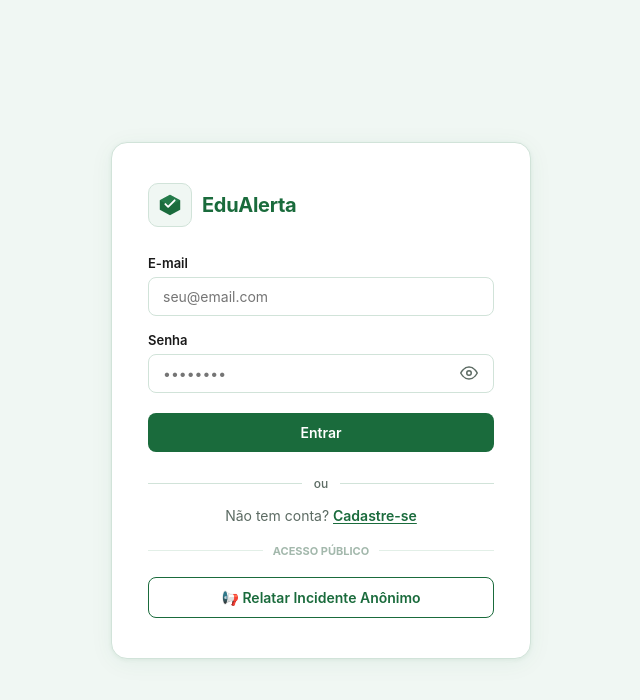
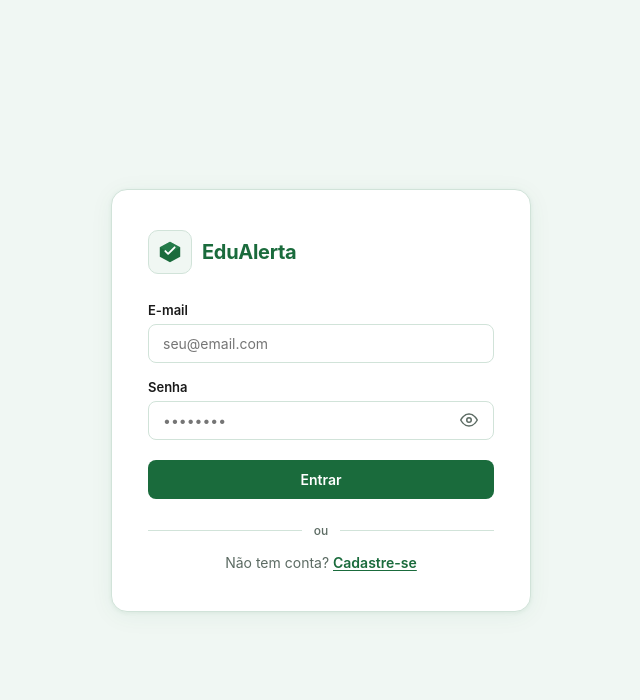
Before and after one commit to aleatorio101/AEP-5S-2BIM, a React app in the folder frontend/: page / in a window 1280 px wide. Shown: the top 700 px of the page, without its empty margins (319-959 px from the left). Built offline with nearby package versions, Linux system fonts and the light colour scheme; the HTML template or start-up script is replaced by a standard one.

Commit message:
Mudanças para limpar o codio

```diff
--- a/frontend/src/components/panels/AdminChamadosPanel.jsx
+++ b/frontend/src/components/panels/AdminChamadosPanel.jsx
@@ -678,7 +678,7 @@ const styles = {
             fontSize: '13px',
             color: '#2C3E35',
             lineHeight: '1.4',
-            whiteSpace: 'pre-wrap', // Preserva as quebras de linha que o cidadão digitou
+            whiteSpace: 'pre-wrap',
         },
         evidenceGrid: {
             display: 'flex',
@@ -718,19 +718,18 @@ const styles = {
             overflow: 'hidden',
             textOverflow: 'ellipsis',
         },
-        // Adicione junto com os outros estilos de evidência lá embaixo:
         evidenceLink: {
             display: 'flex',
             flexDirection: 'column',
             alignItems: 'center',
             gap: '4px',
-            textDecoration: 'none', // Remove o sublinhado azul do link
+            textDecoration: 'none',
             color: 'inherit',
             width: '100%',
             height: '100%',
         },
         evidenceCard: {
-            width: '100px', // Aumentei ligeiramente para caber o texto de ação
+            width: '100px',
             display: 'flex',
             flexDirection: 'column',
             alignItems: 'center',
--- a/frontend/src/components/panels/AdminUsuariosPanel.jsx
+++ b/frontend/src/components/panels/AdminUsuariosPanel.jsx
@@ -83,7 +83,6 @@ export default function AdminUsuariosPanel() {
                 </td>
                 <td style={styles.td}>{user.cpf || 'Não informado'}</td>
 
-                {/* Modificação de Role Nativa via Select */}
                 <td style={styles.td}>
                   <select
                     value={user.role}
--- a/frontend/src/components/panels/AjudaPanel.jsx
+++ b/frontend/src/components/panels/AjudaPanel.jsx
@@ -125,7 +125,6 @@ export default function AjudaPanel() {
 
   return (
     <div style={dS.container}>
-      {/* Cabeçalho */}
       <div style={dS.headerRow}>
         <div>
           <h1 style={dS.title}>Perguntas e Respostas (FAQ)</h1>
@@ -133,7 +132,6 @@ export default function AjudaPanel() {
         </div>
       </div>
 
-      {/* Input de Busca */}
       <div style={styles.searchContainer}>
         <div style={styles.searchWrapper}>
           <SearchIcon />
@@ -147,7 +145,6 @@ export default function AjudaPanel() {
         </div>
       </div>
 
-      {/* Categorias */}
       <div style={styles.categoryTitle}>Categorias</div>
       <div style={styles.categoryGrid}>
         {CATEGORIES.map(cat => (
@@ -172,7 +169,6 @@ export default function AjudaPanel() {
         ))}
       </div>
 
-      {/* Lista de Acordeões do FAQ */}
       <div style={styles.faqList}>
         {filteredFaqs.length > 0 ? (
           filteredFaqs.map(faq => {
@@ -219,7 +215,6 @@ export default function AjudaPanel() {
         )}
       </div>
 
-      {/* Caixa de rodapé: Ainda precisa de ajuda? */}
       <div style={styles.footerBox}>
         <div style={styles.footerLeft}>
           <div style={styles.headsetCircle}>
--- a/frontend/src/components/panels/MeusDadosPanel.jsx
+++ b/frontend/src/components/panels/MeusDadosPanel.jsx
@@ -333,7 +333,6 @@ export default function MeusDadosPanel() {
       )}
 
       <div style={pS.wrapper}>
-        {/* Coluna esquerda — avatar + nome */}
         <div style={pS.leftCol}>
           <div style={pS.avatarCircle}>
             <svg width="56" height="56" viewBox="0 0 56 56" fill="none" style={pS.avatarSvg}>
@@ -344,7 +343,6 @@ export default function MeusDadosPanel() {
           <p style={pS.avatarName}>{usuario?.nome?.split(' ')[0] || 'Usuário'}</p>
         </div>
 
-        {/* Coluna direita — campos */}
         <div style={pS.rightCol}>
           <FieldRow
             label="CPF"
--- a/frontend/src/components/panels/NovoChamadoPanel.jsx
+++ b/frontend/src/components/panels/NovoChamadoPanel.jsx
@@ -59,7 +59,7 @@ export default function NovoChamadoPanel() {
         nomeCompleto: user?.nome || '',
         telefoneContato: user?.telefone || '',
         emailContato: user?.email || '',
-        anonimo: 'Não', // Padrão do wireframe
+        anonimo: 'Não',
         categoria: '',
         urgencia: '',
         bloco: '',
@@ -160,7 +160,6 @@ export default function NovoChamadoPanel() {
 
     return (
         <div style={wS.pageContainer}>
-            {/* Cabeçalho Principal (Réplica do Wireframe) */}
             <div style={wS.headerSection}>
                 <div style={wS.headerLeft}>
                     <IconHeader />
@@ -183,9 +182,7 @@ export default function NovoChamadoPanel() {
 
             <form onSubmit={handleSubmit} style={wS.formBody}>
 
-                {/* Linha 1: Seções 1 e 2 */}
                 <div style={wS.row}>
-                    {/* 1. Identificação do Usuário */}
                     <div style={{ ...wS.card, flex: 2 }}>
                         <div style={wS.cardHeader}><span style={wS.cardNumber}>1</span> Identificação do Usuário</div>
                         <div style={wS.cardBody}>
@@ -207,7 +204,6 @@ export default function NovoChamadoPanel() {
                         </div>
                     </div>
 
-                    {/* 2. Opção de Anonimato */}
                     <div style={{ ...wS.card, flex: 1 }}>
                         <div style={wS.cardHeader}><span style={wS.cardNumber}>2</span> Opção de Anonimato</div>
                         <div style={wS.cardBody}>
@@ -224,9 +220,7 @@ export default function NovoChamadoPanel() {
                     </div>
                 </div>
 
-                {/* Linha 2: Seções 3 e 4 */}
                 <div style={wS.row}>
-                    {/* 3. Categoria do Chamado (Grid de Ícones) */}
                     <div style={{ ...wS.card, flex: 2 }}>
                         <div style={wS.cardHeader}><span style={wS.cardNumber}>3</span> Categoria do Chamado</div>
                         <div style={wS.cardBody}>
@@ -252,7 +246,6 @@ export default function NovoChamadoPanel() {
                         </div>
                     </div>
 
-                    {/* 4. Nível de Urgência */}
                     <div style={{ ...wS.card, flex: 1 }}>
                         <div style={wS.cardHeader}><span style={wS.cardNumber}>4</span> Nível de Urgência</div>
                         <div style={wS.cardBody}>
@@ -276,7 +269,6 @@ export default function NovoChamadoPanel() {
                     </div>
                 </div>
 
-                {/* 5. Local da Ocorrência */}
                 <div style={wS.card}>
                     <div style={wS.cardHeader}><span style={wS.cardNumber}>5</span> Local da Ocorrência</div>
                     <div style={wS.cardBody}>
@@ -297,9 +289,7 @@ export default function NovoChamadoPanel() {
                     </div>
                 </div>
 
-                {/* Linha 4: Seções 6 e 7 */}
                 <div style={wS.row}>
-                    {/* 6. Descrição do Problema */}
                     <div style={{ ...wS.card, flex: 2 }}>
                         <div style={wS.cardHeader}><span style={wS.cardNumber}>6</span> Descrição do Problema</div>
                         <div style={wS.cardBody}>
@@ -315,7 +305,6 @@ export default function NovoChamadoPanel() {
                         </div>
                     </div>
 
-                    {/* 7. Evidências (Upload Area) */}
                     <div style={{ ...wS.card, flex: 1 }}>
                         <div style={wS.cardHeader}><span style={wS.cardNumber}>7</span> Evidências</div>
                         <div style={wS.cardBody}>
@@ -331,7 +320,6 @@ export default function NovoChamadoPanel() {
                     </div>
                 </div>
 
-                {/* 8. Consentimento */}
                 <div style={wS.card}>
                     <div style={wS.cardHeader}><span style={wS.cardNumber}>8</span> Consentimento</div>
                     <div style={wS.cardBody}>
@@ -346,7 +334,6 @@ export default function NovoChamadoPanel() {
                     </div>
                 </div>
 
-                {/* Botões de Ação */}
                 <div style={wS.actionRow}>
                     <button type="button" style={wS.btnCancel}>❌ Cancelar</button>
                     <button type="button" style={wS.btnClear} onClick={() => setForm(prev => ({ ...prev, titulo: '', descricao: '', categoria: '', urgencia: '', bloco: '', sala: '', dataOcorrencia: '', horarioOcorrencia: '', consentimentoVeridico: false, consentimentoPrivacidade: false }))}>🗑️ Limpar formulário</button>
--- a/frontend/src/pages/auth/LoginPage.jsx
+++ b/frontend/src/pages/auth/LoginPage.jsx
@@ -102,27 +102,7 @@ export default function LoginPage({ onSwitchToRegister, successMessage, onAcessa
           Não tem conta?{' '}
           <button type="button" onClick={onSwitchToRegister} style={s.linkBtn}>Cadastre-se</button>
         </p>
-
-        {/* --- ADICIONADO: SEÇÃO DE ACESSO ANÔNIMO INTEGRADO --- */}
-        <div style={{ display: 'flex', alignItems: 'center', margin: '20px 0 15px 0' }}>
-          <span style={{ flex: 1, height: '1px', backgroundColor: '#E2EFE7' }} />
-          <span style={{ padding: '0 10px', color: '#A3B8AC', fontSize: '11px', fontWeight: 'bold' }}>ACESSO PÚBLICO</span>
-          <span style={{ flex: 1, height: '1px', backgroundColor: '#E2EFE7' }} />
         </div>
-
-        <div style={{ display: 'flex', flexDirection: 'column', gap: '10px' }}>
-          <button
-            type="button"
-            onClick={onAcessarAnonimo}
-            style={{ ...s.btnPrimary, backgroundColor: '#FFFFFF', color: '#1A6B3C', border: '1px solid #1A6B3C' }}
-          >
-            📢 Relatar Incidente Anônimo
-          </button>
-
-
-        </div>
-
       </div>
-    </div>
   );
 }
--- a/frontend/src/pages/auth/RegisterPage.jsx
+++ b/frontend/src/pages/auth/RegisterPage.jsx
@@ -71,7 +71,7 @@ export default function RegisterPage({ onSwitchToLogin, onSuccess }) {
       nome: form.nome,
       email: form.email,
       senha: form.senha,
-      telefone: form.telefone.replace(/\D/g, ''), // opcional: limpa o telefone também
+      telefone: form.telefone.replace(/\D/g, ''),
       tipoUsuario: form.tipoUsuario,
       cpf: form.cpf.replace(/\D/g, ''),
       rg: form.rg.trim(),
```
